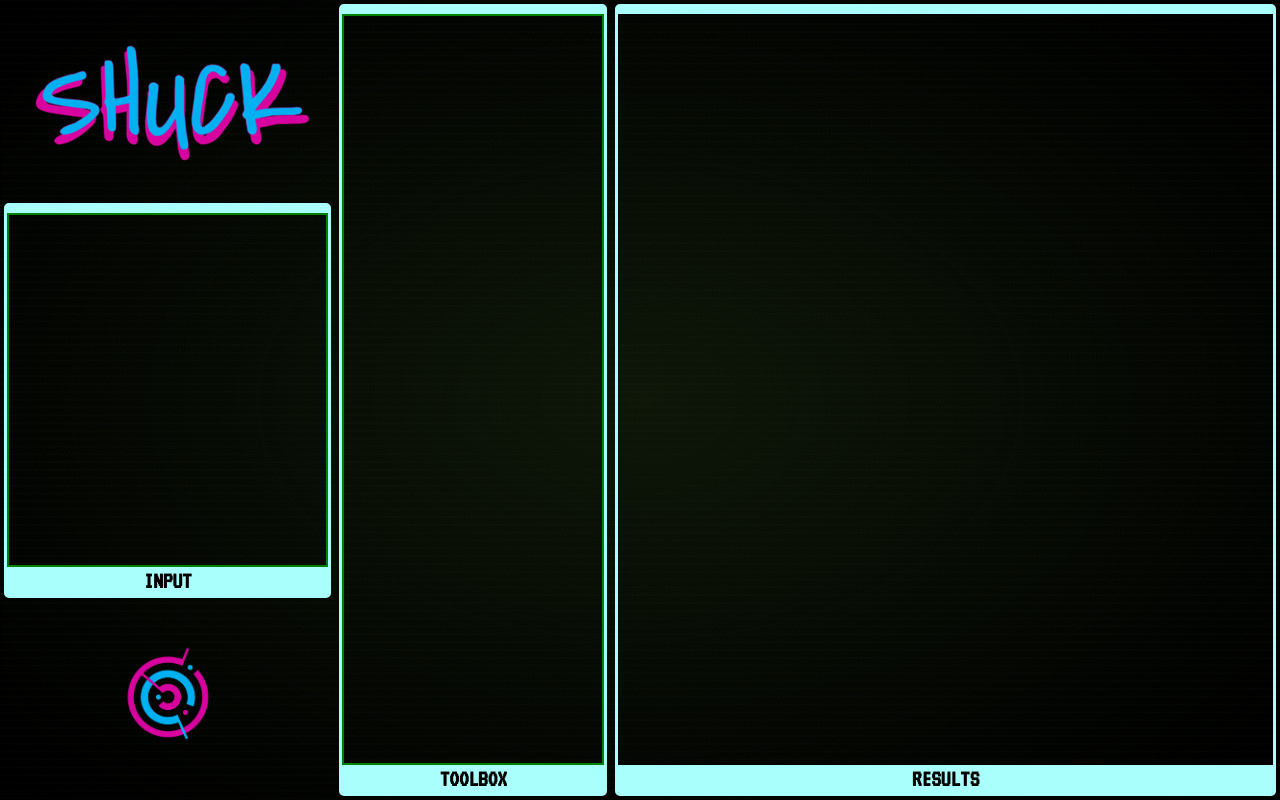
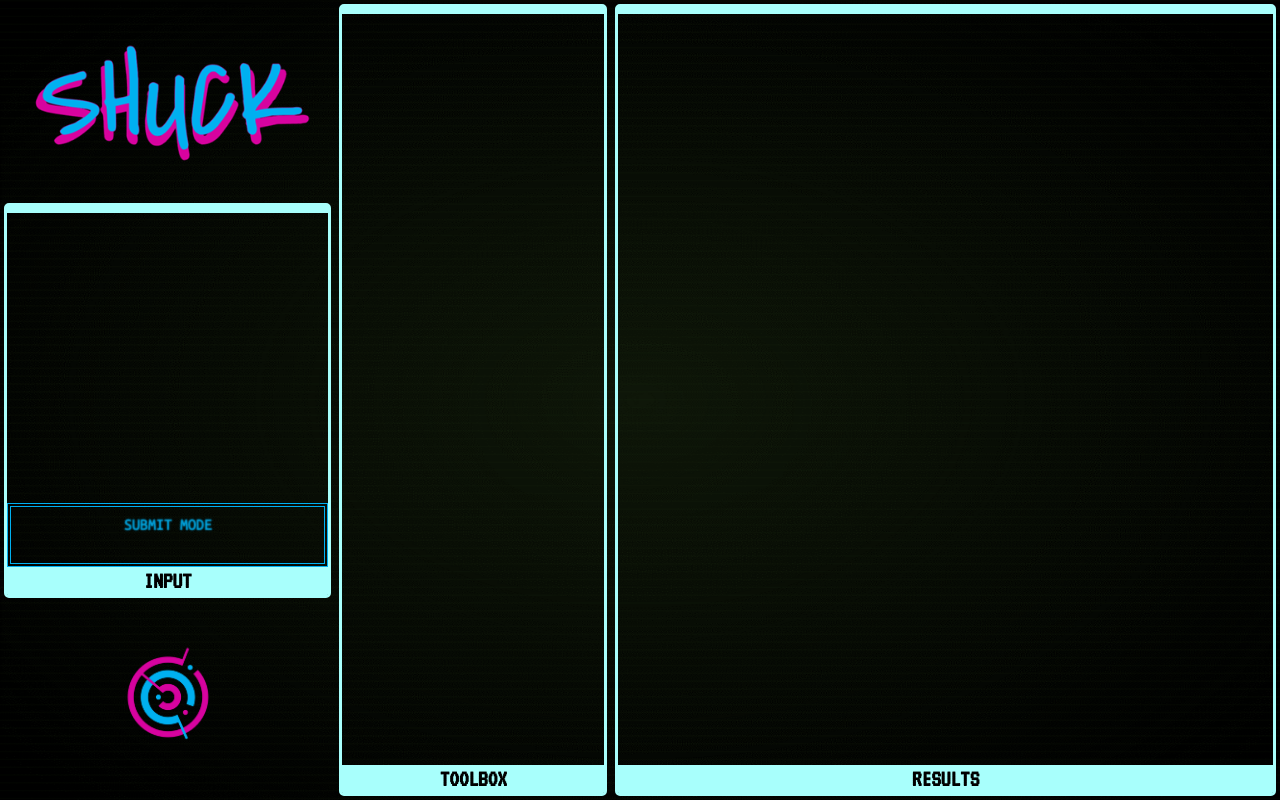
Before and after one commit to sjb-ch1mp/shuck, a React (Create React App) app in the folder app/: page / in a window 1280 px wide. Both pictures are taken after a click on the picture 167 px from the left and 697 px from the top of the page. Built offline with nearby package versions, Linux system fonts and the light colour scheme.

Commit message:
going downstairs

```diff
--- a/app/package.json
+++ b/app/package.json
@@ -8,6 +8,7 @@
     "@testing-library/user-event": "^13.5.0",
     "axios": "^0.27.2",
     "base64-arraybuffer": "^1.0.2",
+    "md5": "^2.3.0",
     "react": "^18.2.0",
     "react-dom": "^18.2.0",
     "react-scripts": "5.0.1",
--- a/app/src/components/Notifier.js
+++ b/app/src/components/Notifier.js
@@ -11,12 +11,12 @@ export class Notifier extends React.Component {
     }
 
     render () {
-        return <div id='notifier-container' className={ `boxed-in hidden` } onClick={ () => {this.props.toggleNotification(false, '', ''); } }>
+        return <div id='notifier-container' className={ `boxed-in ${ (this.props.notify.active) ? `${ this.props.notify.type }-border` : 'hidden' }` } onClick={ () => { this.props.toggleNotification(null) } }>
                     <textarea
                         id='notifier'
-                        className={ `not-scrollable notifier-font boxed-in` }
+                        className={ `not-scrollable notifier-font boxed-in ${ this.props.notify.type }` }
                         disabled={ true }
-                        defaultValue={ '' }
+                        value={ this.props.notify.message }
                         spellCheck={ false }
                     />
                 </div>;
--- a/app/src/components/Portal.js
+++ b/app/src/components/Portal.js
@@ -14,13 +14,14 @@ export class Portal extends React.Component {
         super(props);
         this.props = props;
 
+        /*
         this.state = {
             'welcomeMessage':'=== Welcome to Shuck ===\n\n' +
                             'Shuck will take a list of URLs or a set of files and allow you to analyse them with a collection of open source static analysis tools.\n\n' +
                             'To submit URLs, paste them into this INPUT portal. Shuck will automatically parse any text entered into this portal and extract valid URLs for you.\n\n' +
                             'To submit files, simply drag and drop them into this INPUT portal.\n\n' +
                             'Please note that Shuck will only accept up to 20 URLs at a time, and up to 35MB worth of files.'
-        };
+        };*/
     }
 
     render () {
@@ -31,11 +32,11 @@ export class Portal extends React.Component {
                         className={`scrollable boxed-in terminal-font ${(this.props.artefactView) ? 'hidden' : ''}`}
                         spellCheck={ false }
                         onDrop={ e => { this.props.submitFiles(e); } }
-                        defaultValue={ this.state.welcomeMessage }
+                        value={ this.props.message }
                         onPaste={ e => { this.props.submitURLs(e); } }
                         onChange={ this.props.updateSubmission }
                     />
-                    <Notifier toggleNotification={ this.props.toggleNotification }/>
+                    <Notifier notify={ this.props.notify } toggleNotification={ this.props.toggleNotification }/>
                     <Title title='INPUT' />
                 </div>;
     }
--- a/app/src/components/Sidebar.js
+++ b/app/src/components/Sidebar.js
@@ -1,5 +1,6 @@
 import React from 'react';
 import axios from 'axios';
+import md5 from 'md5';
 import { encode } from 'base64-arraybuffer';
 
 //Style
@@ -17,13 +18,19 @@ export class Sidebar extends React.Component{
         this.props = props;
 
         this.state = {
-            'message':'',
-            'newSubmission':false,
+            'message':'=== Welcome to Shuck ===\n\n' +
+                      'Shuck will take a list of URLs or a set of files and allow you to analyse them with a collection of open source static analysis tools.\n\n' +
+                      'To submit URLs, paste them into this INPUT portal. Shuck will automatically parse any text entered into this portal and extract valid URLs for you.\n\n' +
+                      'To submit files, simply drag and drop them into this INPUT portal.\n\n' +
+                      'Please note that Shuck will only accept up to 20 URLs at a time, and up to 35MB worth of files.',
+            'submissionId':null,
             'submissionType':null,
             'submittedFiles':[],
             'submittedURLs':[],
+            'artefacts':[],
             'waitingForSubmission':false,
-            'artefactView':false
+            'artefactView':false,
+            'notify':{'active':false, 'message':'', 'type':''}
         };
 
         this.reset = this.reset.bind(this);
@@ -35,18 +42,17 @@ export class Sidebar extends React.Component{
         this.parseAndSaveURLs = this.parseAndSaveURLs.bind(this);
         this.getShuckin = this.getShuckin.bind(this);
         this.encodeFile = this.encodeFile.bind(this);
-        this.switchView = this.switchView.bind(this);
+        this.toggleView = this.toggleView.bind(this);
+        this.toggleNotification = this.toggleNotification.bind(this);
     }
 
     reset(full){
         this.setState({
             'submissionType':null,
             'submittedFiles':[],
-            'submittedURLs':[]
+            'submittedURLs':[],
+            'message':(full) ? '' : this.state.message
         });
-        if(full){
-            document.getElementById('portal').value = '';
-        }
     };
 
     submitURLs(e){
@@ -72,11 +78,16 @@ export class Sidebar extends React.Component{
             this.setState({
                 'submissionType':(unique_urls.length > 1) ? 'url_multiple' : 'url_single',
                 'submittedURLs':unique_urls,
-                'newSubmission':true
+                'newSubmission':true,
+                'submissionId':md5(unique_urls.join(':').toUpperCase())
+            }, () => {console.log(`Submission ID (URLs): ${this.state.submissionId}`)}); //FIXME
+            this.setState({
+              'message': `Found ${unique_urls.length} valid URLs.\n\n${unique_urls.join("\n")}`
             });
-          document.getElementById('portal').value = `Found ${unique_urls.length} valid URLs.\n\n${unique_urls.join("\n")}`;
         }else{
-          document.getElementById('portal').value = `No valid URLs were found in the text!\n\n${raw}` ;
+          this.setState({
+            'message': `No valid URLs were found in the text!\n\n${raw}`
+          });
         }
     }
 
@@ -91,7 +102,7 @@ export class Sidebar extends React.Component{
               files.push(e.dataTransfer.items[i].getAsFile());
               checkSize = checkSize + parseInt(files[files.length - 1].size);
               if(checkSize >= 36700160){
-                this.toggleNotification(true, 'Submission is too large. Maximum upload size is 35MB.', 'error');
+                this.toggleNotification('Submission is too large. Maximum upload size is 35MB.', 'error');
                 return;
               }
             }
@@ -114,7 +125,11 @@ export class Sidebar extends React.Component{
         for(let i in files){
             fileList.push(files[i].name);
         }
-        document.getElementById('portal').value = `Got ${(files.length > 1) ? `${files.length} files`: '1 file'}. Total size is ${totalSize} bytes.\n\n${fileList.join('\n')}`;
+        this.setState({
+          'message': `Got ${(files.length > 1) ? `${files.length} files`: '1 file'}. Total size is ${totalSize} bytes.\n\n${fileList.join('\n')}`,
+          'submissionId':md5(`${fileList.join(':').toUpperCase()}::${totalSize}`)
+        }, () => {console.log(`Submission ID (FILES): ${this.state.submissionId}`)}); //FIXME
+
     }
 
     getTotalSubmissionSize(files){
@@ -125,25 +140,23 @@ export class Sidebar extends React.Component{
         return totalSize;
     }
 
-    toggleNotification(active, message, type){
-        let notifier_container = document.getElementById('notifier-container');
-        if(active){
-            notifier_container.classList.add(`${type}-border`);
-            notifier_container.classList.remove('hidden');
+    toggleNotification(message, type){
+      if(message){
+        this.setState({
+          'notify':{
+            'active':true,
+            'message':message,
+            'type':type
+          }
+        });
       }else{
-            notifier_container.classList.remove('info-border');
-            notifier_container.classList.remove('error-border');
-            notifier_container.classList.add('hidden');
+        this.setState({
+          'notify':{
+            'active':false,
+            'message':'',
+            'type':''
           }
-
-        let notifier = document.getElementById('notifier');
-        if(active){
-            notifier.classList.add(type);
-            notifier.value = message;
-        }else{
-            notifier.value = '';
-            notifier.classList.remove('info');
-            notifier.classList.remove('error');
+        });
       }
     }
 
@@ -178,29 +191,25 @@ export class Sidebar extends React.Component{
       }
     }
 
-    switchView(view){
-      if(view === 'artefact'){
-        this.setState({'artefactView':true});
-      }else{
-        this.setState({'artefactView':false});
-      }
+    toggleView(){
+      this.setState({
+        'artefactView':!this.state.artefactView
+      });
+      this.toggleNotification((this.state.artefactView) ? 'ARTEFACT MODE': 'SUBMIT MODE', 'info');
     }
 
     getShuckin(){
-        if(this.state.artefactView){
-          this.switchView('submit');
-          return;
-        }else if(!this.state.artefactView && !this.state.newSubmission){
-          this.switchView('artefact');
+      if(this.state.artefacts.length === 0 || this.state.submissionId !== this.state.artefacts.submissionId){
+        this.toggleView();
         return;
       }
 
       //Check if there's anything to submit
       if(this.state.submissionType == null){
-          this.toggleNotification(true, 'Nothing to submit.', 'error');
+        this.toggleNotification('Nothing to submit.', 'error');
         return;
       }else if(this.state.submissionType === 'url_multiple' && this.state.submittedURLs.length > 20){
-          this.toggleNotification(true, "Please submit only 20 URLs at a time.", 'error');
+        this.toggleNotification("Please submit only 20 URLs at a time.", 'error');
         return;
       }
 
@@ -210,17 +219,20 @@ export class Sidebar extends React.Component{
         axios.post(
           '/api/url',
           {
+            'submissionId':this.state.submissionId,
             'urls':this.state.submittedURLs
           }
         ).then((resp) => {
-            this.toggleNotification(true, 'The URLs above were successfully submitted.', 'info');
-            document.getElementById('portal').value = `${resp.data.urls.join("\n")}`;
+          this.toggleNotification('The URLs above were successfully submitted.', 'info');
+          this.setState({
+            'message': `${resp.data.urls.join("\n")}`
+          });
           this.switchView('artefact');
         }).catch((error) => {
           console.log(error);
-            this.toggleNotification(true, "Something went wrong. Please try again.", 'error');
+          this.toggleNotification("Something went wrong. Please try again.", 'error');
         }).finally(() => {
-            this.setState({'waitingForSubmission':false, 'newSubmission':false});
+          this.setState({'waitingForSubmission':false});
         });
       }else{
         let filesToEncode = [];
@@ -231,17 +243,21 @@ export class Sidebar extends React.Component{
           axios.post(
               '/api/file',
             {
+              'submissionId':this.state.submissionId,
               'files':encodedFiles
             }
           ).then((resp) => {
-                this.toggleNotification(true, 'The files above were successfully submitted.', 'info');
-                document.getElementById('portal').value = `${resp.data.names.join("\n")}`;
+            //FIXME: Set artefacts here
+              this.toggleNotification('The files above were successfully submitted.', 'info');
+              this.setState({
+                'message': `${resp.data.names.join("\n")}`
+              });
               this.switchView('artefact');
           }).catch((error) => {
               console.log(error);
-                this.toggleNotification(true, "Something went wrong. Please try again.", 'error');
+              this.toggleNotification("Something went wrong. Please try again.", 'error');
           }).finally(() => {
-              this.setState({'waitingForSubmission':false, 'newSubmission':false});
+            this.setState({'waitingForSubmission':false});
           });
         });
       }
@@ -270,7 +286,15 @@ export class Sidebar extends React.Component{
     render(){
         return <div className={`Sidebar default-margins`}>
             <Banner/>
-            <Portal artefactView={ this.state.artefactView } submitURLs={ this.submitURLs } submitFiles={ this.submitFiles } toggleNotification={ this.toggleNotification } updateSubmission={ this.updateSubmission }/>
+            <Portal
+              artefactView={ this.state.artefactView }
+              submitURLs={ this.submitURLs }
+              submitFiles={ this.submitFiles }
+              updateSubmission={ this.updateSubmission }
+              toggleNotification={ this.toggleNotification }
+              notify={ this.state.notify }
+              message={ this.state.message }
+              ></Portal>
             <Thinker getShuckin={ this.getShuckin } waitingForSubmission={ this.state.waitingForSubmission }/>
         </div>;
     }
--- a/app/src/components/style/components.css
+++ b/app/src/components/style/components.css
@@ -184,5 +184,4 @@ img {
     padding: 5px;
     height: 100%;
     width: 100%;
-    border: 2px green solid;
 }
```
Also changed, not shown: app/src/components/Thinker.js (+0 -12 lines), 1 other file (tests, documents, lock files or other folders). Lines whose indentation alone changed are shown as unchanged.
